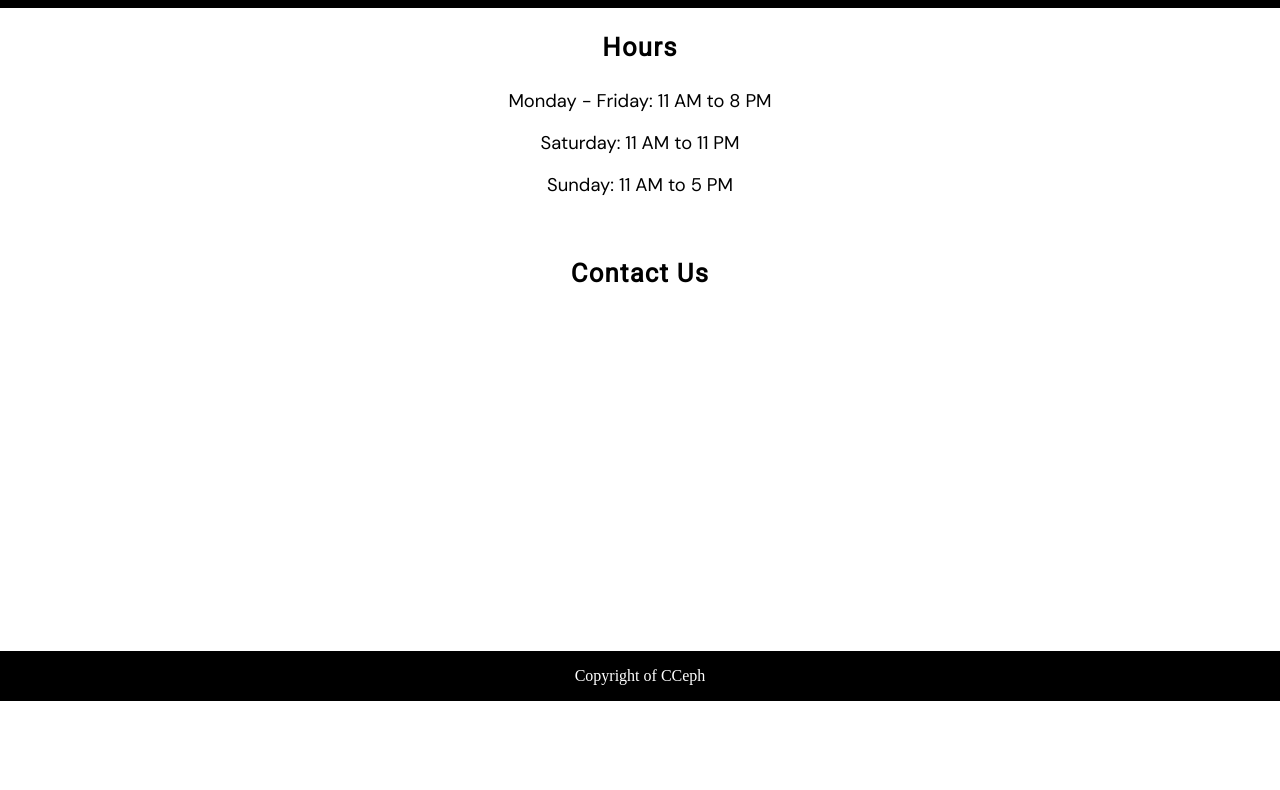
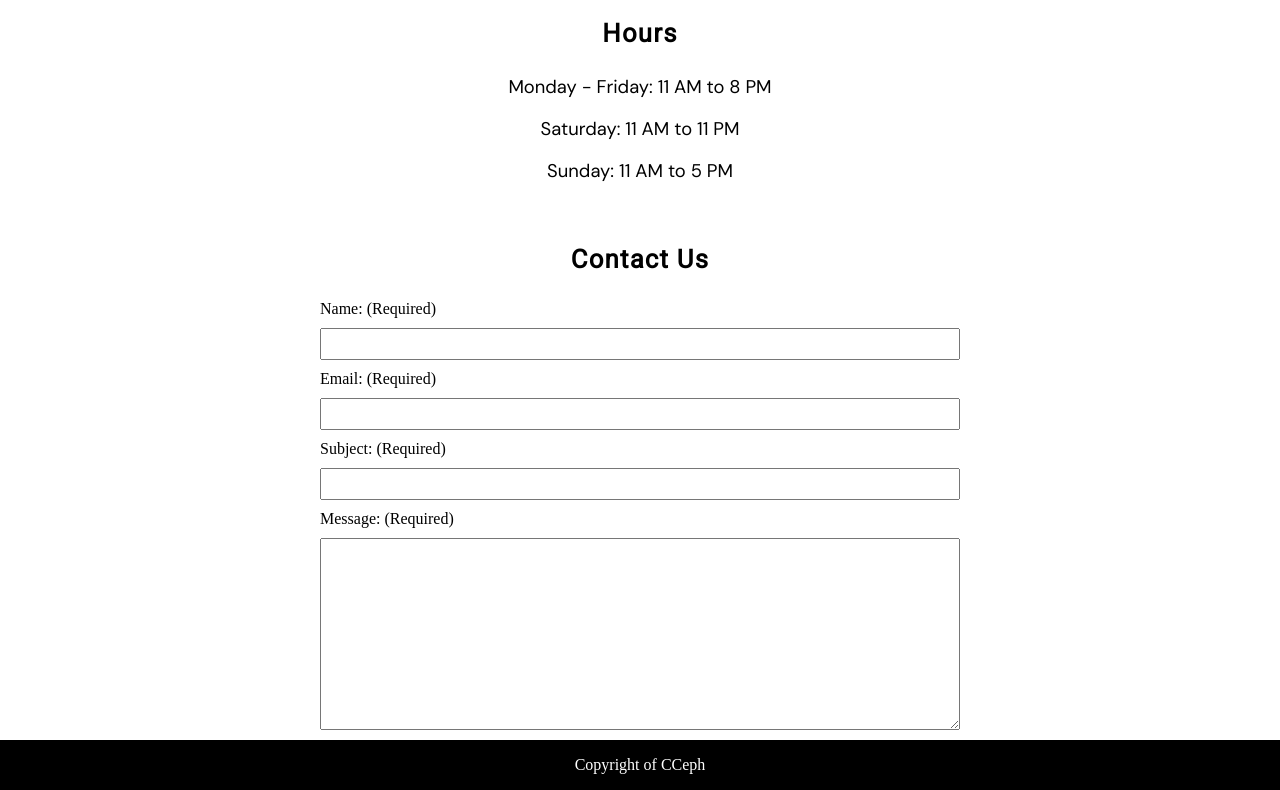
Before and after one commit to CCeph/restaurant-js, a website built with webpack: page dist/index.html in a window 1280 px wide. Shown: the part 99-889 px from the top of the page. Before the commit the page ends 800 px from the top, so only its background shows below. Built offline with nearby package versions, Linux system fonts and the light colour scheme.

Commit message:
Add a draft form to contact us
The form is still missing some features, such as a submit button.

```diff
--- a/src/contact.js
+++ b/src/contact.js
@@ -23,9 +23,69 @@ function createHoursText() {
   return hoursText;
 }
 
+function createContactForm() {
+  const contactForm = document.createElement("form");
+  contactForm.setAttribute("action", " ");
+
+  // name
+  const nameLabel = document.createElement("label");
+  contactForm.appendChild(nameLabel);
+  nameLabel.textContent = "Name: (Required)";
+  nameLabel.setAttribute("for", "name");
+
+  const nameInput = document.createElement("input");
+  contactForm.appendChild(nameInput);
+  nameInput.setAttribute("type", "text");
+  nameInput.setAttribute("required", "");
+  nameInput.setAttribute("id", "name");
+
+  // email
+  const emailLabel = document.createElement("label");
+  contactForm.appendChild(emailLabel);
+  emailLabel.textContent = "Email: (Required)";
+  emailLabel.setAttribute("for", "email");
+
+  const emailInput = document.createElement("input");
+  contactForm.appendChild(emailInput);
+  emailInput.setAttribute("type", "text");
+  emailInput.setAttribute("required", "");
+  emailInput.setAttribute("id", "email");
+
+  // subject
+  const subjectLabel = document.createElement("label");
+  contactForm.appendChild(subjectLabel);
+  subjectLabel.textContent = "Subject: (Required)";
+  subjectLabel.setAttribute("for", "subject");
+
+  const subjectInput = document.createElement("input");
+  contactForm.appendChild(subjectInput);
+  subjectInput.setAttribute("type", "text");
+  subjectInput.setAttribute("required", "");
+  subjectInput.setAttribute("id", "subject");
+
+  // message
+  const messageLabel = document.createElement("label");
+  contactForm.appendChild(messageLabel);
+  messageLabel.textContent = "Message: (Required)";
+  messageLabel.setAttribute("for", "message");
+
+  const messageInput = document.createElement("textarea");
+  contactForm.appendChild(messageInput);
+  messageInput.setAttribute("name", "message");
+  messageInput.setAttribute("id", "message");
+  messageInput.setAttribute("cols", "30");
+  messageInput.setAttribute("rows", "10");
+  messageInput.setAttribute("required", "");
+
+  return contactForm;
+}
+
 function createContactText() {
   const contactText = document.createElement("div");
   contactText.classList.add("contact");
+
+  const contactForm = createContactForm();
+  contactText.appendChild(contactForm);
 
   return contactText;
 }
--- a/src/style.css
+++ b/src/style.css
@@ -94,6 +94,28 @@ body {
   font-size: 1.15rem;
 }
 
+/*Start of form styling*/
+
+form {
+  display: flex;
+  flex-direction: column;
+  width: 50%;
+  margin: auto;
+}
+
+form :is(label, input, textarea) {
+  display: block;
+  margin-bottom: 10px;
+  padding: 0;
+}
+
+form :is(input, textarea) {
+  padding: 5px;
+  font-size: 1rem;
+}
+
+/*End of form styling*/
+
 /*End of main styling*/
 
 /*Start of Footer styling*/
```
